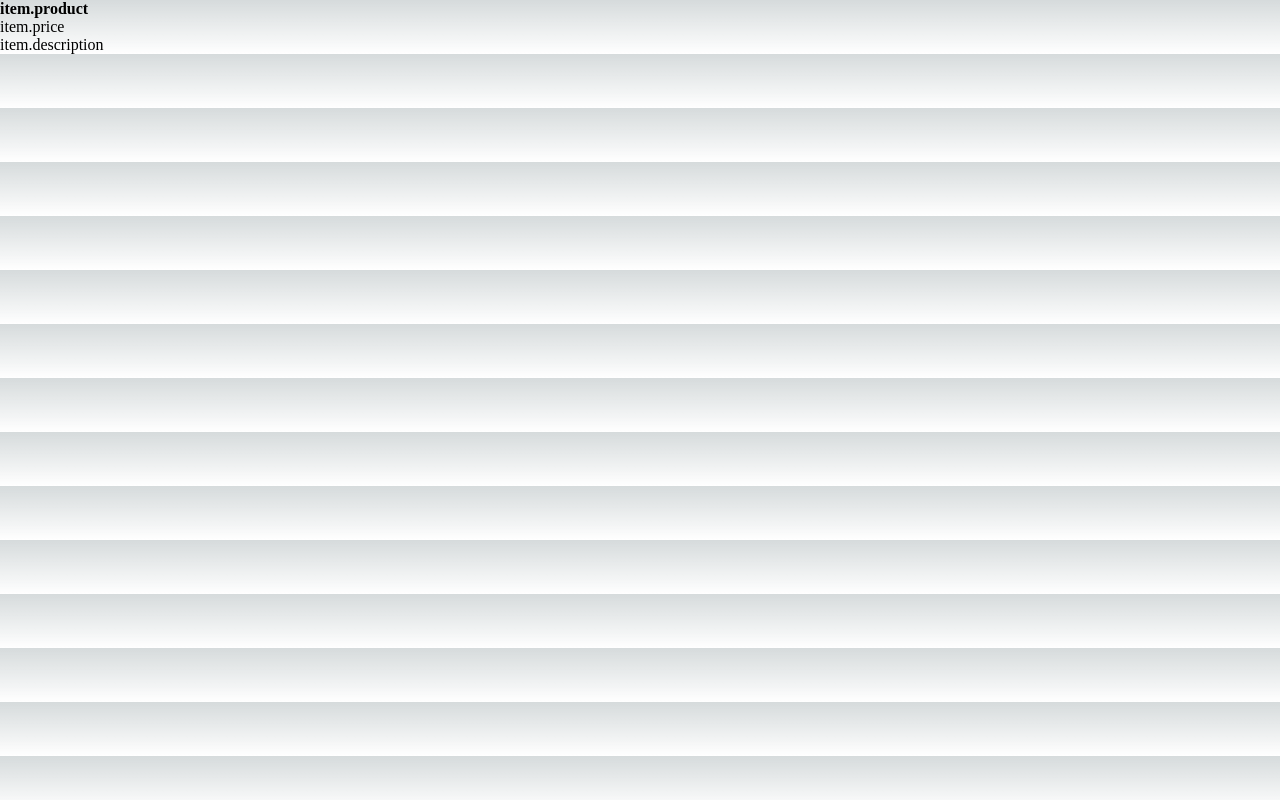
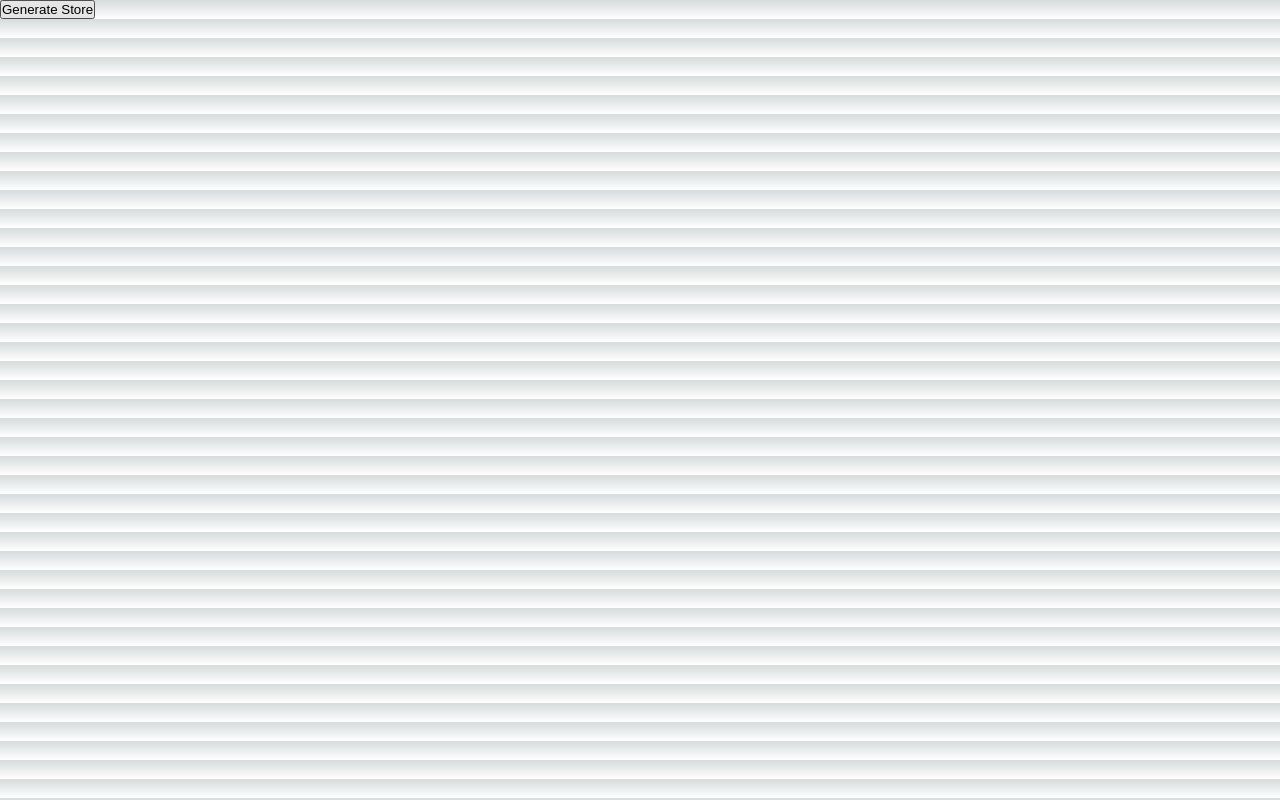
Before and after one commit to ayechanst/dungeons-and-dragons-store, a Next.js app: page /store in a window 1280 px wide. Built offline with nearby package versions, Linux system fonts and the light colour scheme.

Commit message:
button works

```diff
--- a/pages/itemPicker.ts
+++ b/pages/itemPicker.ts
@@ -1,12 +1,10 @@
-// import { generalStore } from './items';
+import { generalStore } from './items';
 
-function RandomPicker(numberOfItems) {
+export function RandomPicker(numberOfItems: number) {
   const arrayOfNumbers = [];
   for (let i = 0; i < numberOfItems; i++) {
-    let randomNumber = Math.floor(Math.random() * 4);
+    let randomNumber = Math.floor(Math.random() * generalStore.length);
     arrayOfNumbers.push(randomNumber);
   }
   return arrayOfNumbers;
 }
-
-console.log(RandomPicker(4));
--- a/pages/store.tsx
+++ b/pages/store.tsx
@@ -1,10 +1,12 @@
 import { useState } from 'react';
+import { RandomPicker } from './itemPicker';
 import { generalStore } from './items';
 
 export function Button() {
   function onClick() {
-    //call the pick random function
+    const itemIndexes = RandomPicker(4);
     //call the loadstore function
+    console.log(itemIndexes);
   }
   return (
     <div>
@@ -13,7 +15,7 @@ export function Button() {
   );
 }
 
-export default function Store() {
+export function Item() {
   return (
     <div>
       <h4>item.product</h4>
@@ -22,3 +24,10 @@ export default function Store() {
     </div>
   );
 }
+
+export default function Store() {
+  return (
+    <Button></Button>
+    // store
+  );
+}
```
